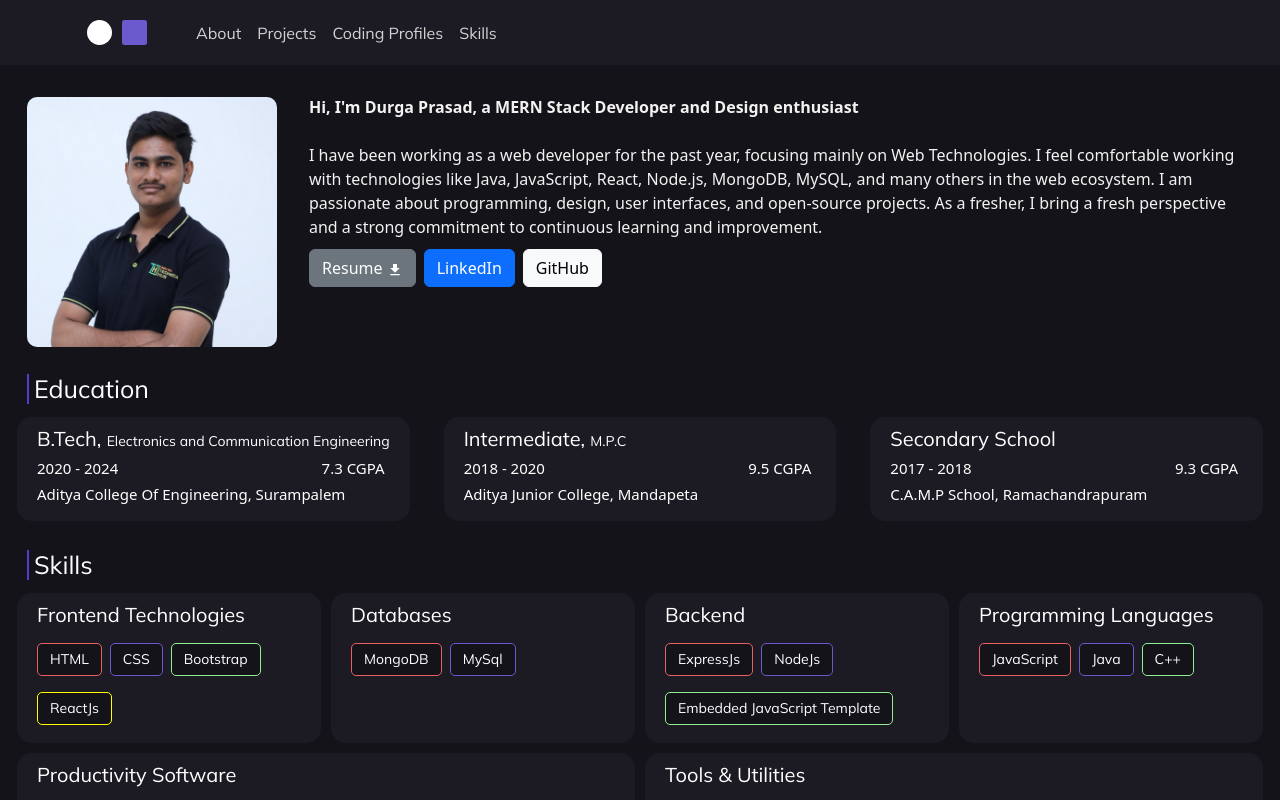
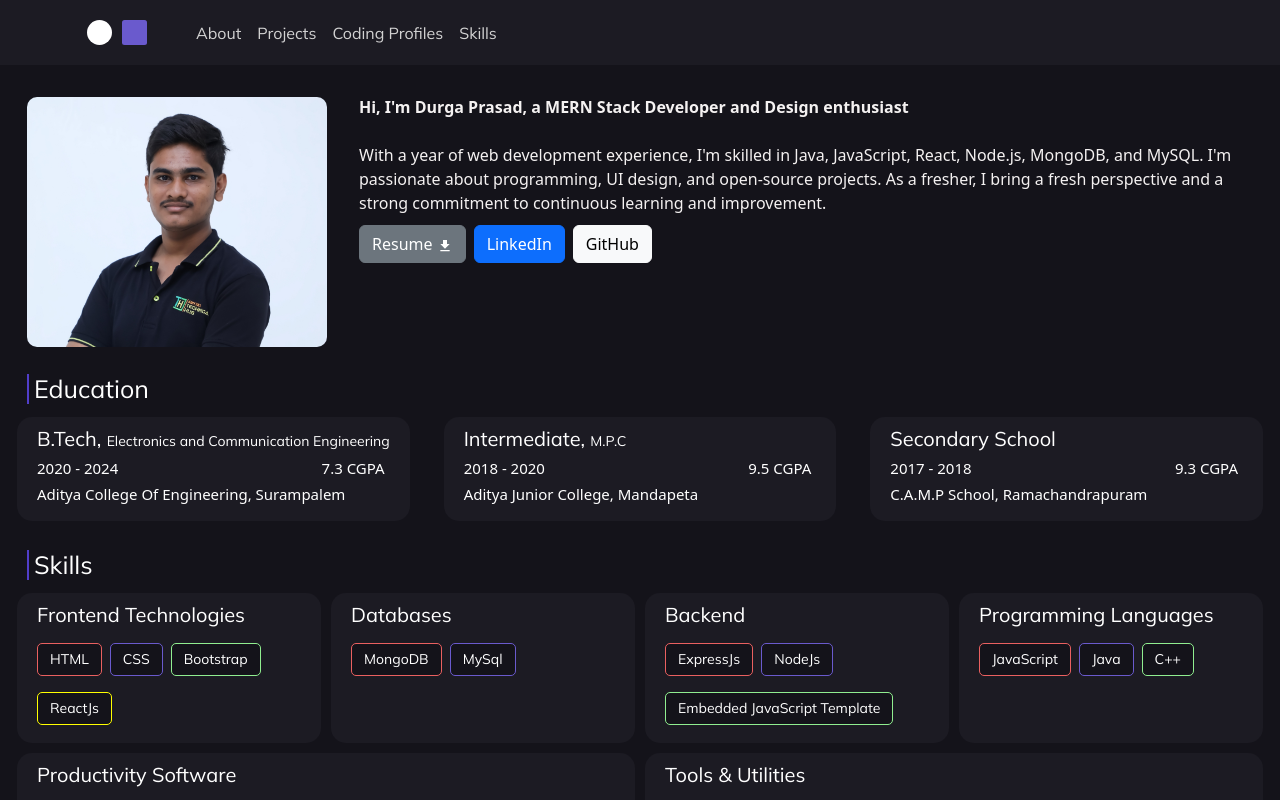
Before and after one commit to Durgaprasad-2002/portfolio_app, a React (Create React App) app: page / in a window 1280 px wide. Shown: the top 800 px of the page. Built offline with nearby package versions, Linux system fonts and the light colour scheme.

Commit message:
img width

```diff
--- a/src/Modules/About.css
+++ b/src/Modules/About.css
@@ -21,7 +21,7 @@
   object-fit: cover;
   object-position: top;
   width: 100%;
-  min-width: 250px;
+  min-width: 300px;
   height: 250px;
   border-radius: 10px;
 }
--- a/src/Modules/About.js
+++ b/src/Modules/About.js
@@ -62,12 +62,10 @@ const About = () => {
               </b>
               <br />
               <br />
-              I have been working as a web developer for the past year, focusing
-              mainly on Web Technologies. I feel comfortable working with
-              technologies like Java, JavaScript, React, Node.js, MongoDB,
-              MySQL, and many others in the web ecosystem. I am passionate about
-              programming, design, user interfaces, and open-source projects. As
-              a fresher, I bring a fresh perspective and a strong commitment to
+              With a year of web development experience, I'm skilled in Java,
+              JavaScript, React, Node.js, MongoDB, and MySQL. I'm passionate
+              about programming, UI design, and open-source projects. As a
+              fresher, I bring a fresh perspective and a strong commitment to
               continuous learning and improvement.
               <br />
               <a href={Resume} download="SaiDurgaPrasad_Resume.pdf">
```
